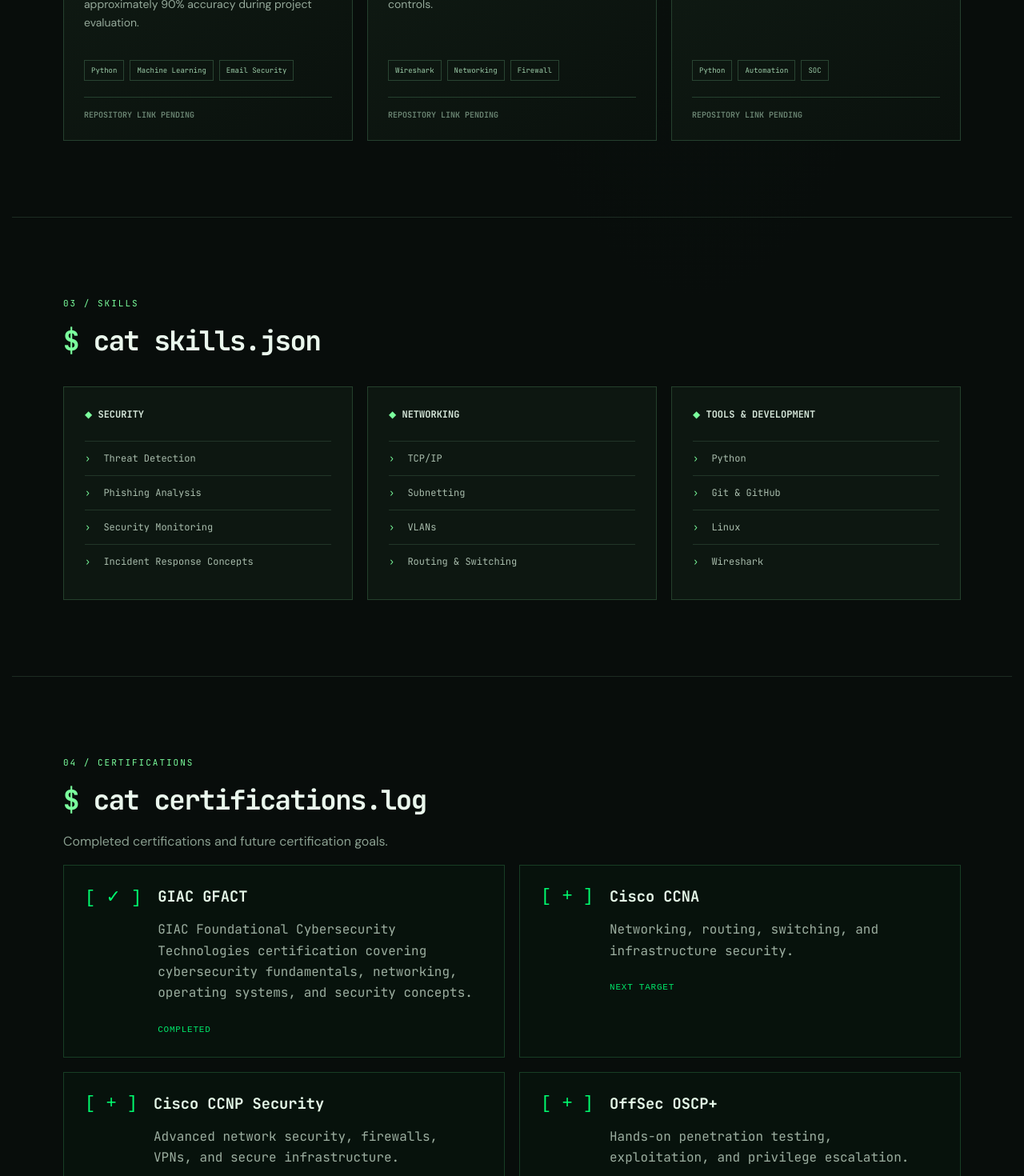
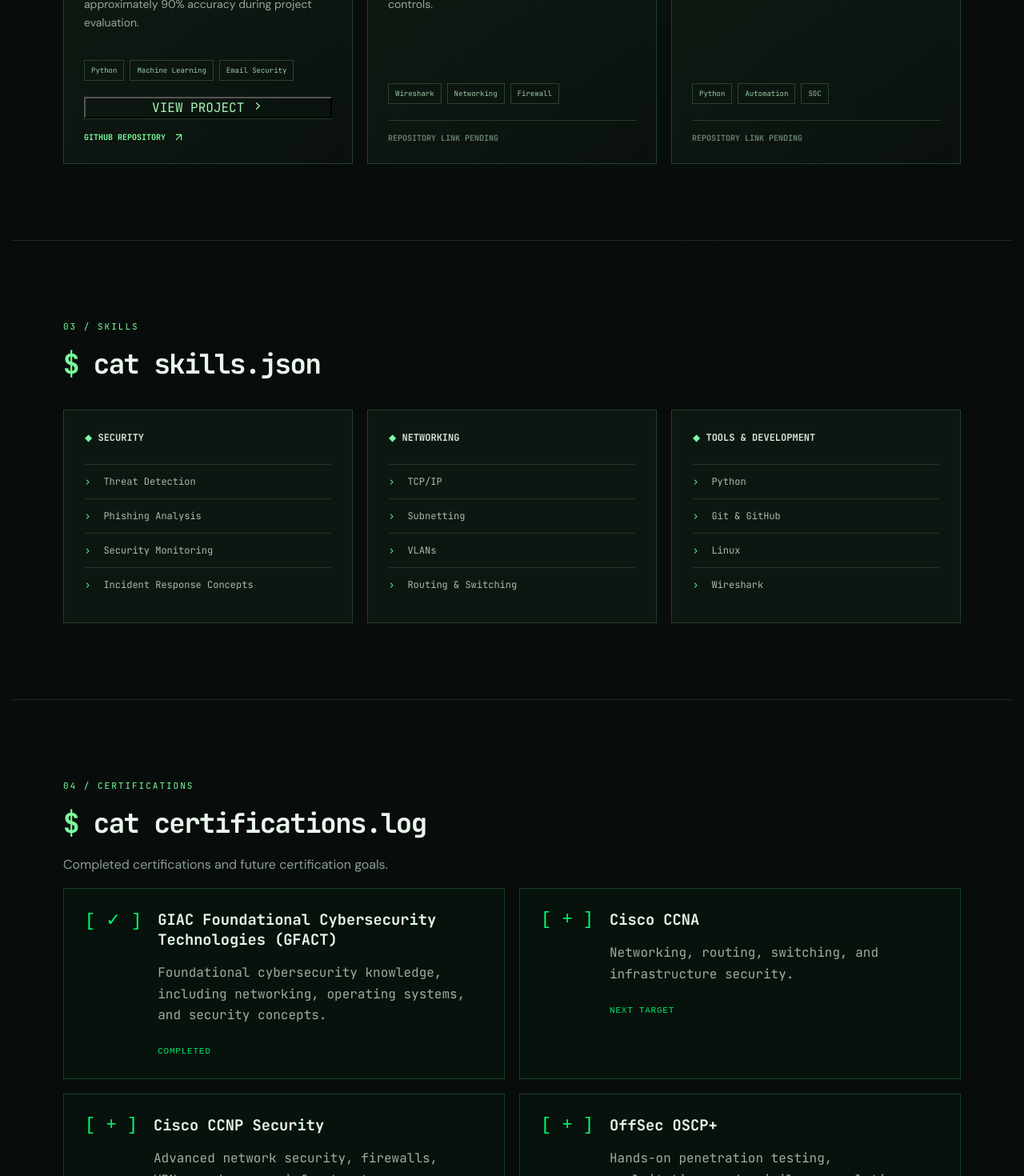
Before and after one commit to ReeceWasTaken/portfolio-reece, a React (Vite) app: page / in a window 1280 px wide. Shown: the part 1960-3430 px from the top of the page at 80% size. Built offline with nearby package versions, Linux system fonts and the light colour scheme.

Commit message:
Add files via upload

```diff
--- a/src/data.js
+++ b/src/data.js
@@ -1,3 +1,4 @@
+// Public profile details displayed throughout the portfolio.
 export const profile = {
   name: 'Reece',
   handle: 'security@portfolio',
@@ -6,58 +7,28 @@ export const profile = {
   github: 'https://github.com/ReeceWasTaken',
   linkedin: 'https://www.linkedin.com/in/reece-ludlow/',
   email: 'reeceludlow51802@gmail.com',
-  resume: '',
+  resume: '', // Add your resume URL when ready.
 };
 
-// Portfolio projects
+// Featured and planned projects.
 export const projects = [
-  {
-    name: 'PhishHook',
-    type: 'THREAT DETECTION',
-    status: 'FEATURED',
-    description: 'Hybrid AI phishing detection project using a three-model voting approach. Reported approximately 90% accuracy during project evaluation.',
-    tags: ['Python', 'Machine Learning', 'Email Security'],
-    link: '',
-  },
-  {
-    name: 'Network Defense Lab',
-    type: 'NETWORK SECURITY',
-    status: 'PLANNED',
-    description: 'A future hands-on lab documenting network segmentation, traffic analysis, and defensive controls.',
-    tags: ['Wireshark', 'Networking', 'Firewall'],
-    link: '',
-  },
-  {
-    name: 'Security Automation',
-    type: 'BLUE TEAM',
-    status: 'PLANNED',
-    description: 'A future project for automating repetitive security analysis and incident triage workflows.',
-    tags: ['Python', 'Automation', 'SOC'],
-    link: '',
-  },
+  { name: 'PhishHook', type: 'THREAT DETECTION', status: 'FEATURED', description: 'Hybrid AI phishing detection project using a three-model voting approach. Reported approximately 90% accuracy during project evaluation.', tags: ['Python', 'Machine Learning', 'Email Security'], link: 'https://github.com/ReeceWasTaken/PhishHook' },
+  { name: 'Network Defense Lab', type: 'NETWORK SECURITY', status: 'PLANNED', description: 'A future hands-on lab documenting network segmentation, traffic analysis, and defensive controls.', tags: ['Wireshark', 'Networking', 'Firewall'], link: '' },
+  { name: 'Security Automation', type: 'BLUE TEAM', status: 'PLANNED', description: 'A future project for automating repetitive security analysis and incident triage workflows.', tags: ['Python', 'Automation', 'SOC'], link: '' },
 ];
 
-// Technical skills
+// Skills displayed in the skills section.
 export const skills = [
-  {
-    group: 'SECURITY',
-    items: ['Threat Detection', 'Phishing Analysis', 'Security Monitoring', 'Incident Response Concepts'],
-  },
-  {
-    group: 'NETWORKING',
-    items: ['TCP/IP', 'Subnetting', 'VLANs', 'Routing & Switching'],
-  },
-  {
-    group: 'TOOLS & DEVELOPMENT',
-    items: ['Python', 'Git & GitHub', 'Linux', 'Wireshark'],
-  },
+  { group: 'SECURITY', items: ['Threat Detection', 'Phishing Analysis', 'Security Monitoring', 'Incident Response Concepts'] },
+  { group: 'NETWORKING', items: ['TCP/IP', 'Subnetting', 'VLANs', 'Routing & Switching'] },
+  { group: 'TOOLS & DEVELOPMENT', items: ['Python', 'Git & GitHub', 'Linux', 'Wireshark'] },
 ];
 
-// Certifications and future goals
+// Completed certification first, followed by future certification goals.
 export const certificationRoadmap = [
   {
-    name: 'GIAC GFACT',
-    description: 'GIAC Foundational Cybersecurity Technologies certification covering cybersecurity fundamentals, networking, operating systems, and security concepts.',
+    name: 'GIAC Foundational Cybersecurity Technologies (GFACT)',
+    description: 'Foundational cybersecurity knowledge, including networking, operating systems, and security concepts.',
     status: 'Completed',
   },
   {
--- a/src/main.jsx
+++ b/src/main.jsx
@@ -74,16 +74,56 @@ function TerminalPanel({ onNavigate }) {
 function App() {
   const navigate = id => document.getElementById(id)?.scrollIntoView({ behavior: 'smooth', block: 'start' });
   const [menu, setMenu] = useState(false);
+  // Project detail pages use a URL hash, so GitHub Pages needs no router configuration.
+  const [activeProject, setActiveProject] = useState(() => window.location.hash === '#project/phishhook' ? 'phishhook' : null);
+  useEffect(() => {
+    const syncProject = () => setActiveProject(window.location.hash === '#project/phishhook' ? 'phishhook' : null);
+    window.addEventListener('hashchange', syncProject);
+    return () => window.removeEventListener('hashchange', syncProject);
+  }, []);
+  const openProject = () => { window.location.hash = 'project/phishhook'; window.scrollTo(0, 0); };
+  const closeProject = () => { window.location.hash = 'projects'; setActiveProject(null); setTimeout(() => navigate('projects'), 0); };
   return <div className="site">
     {/* Top navigation; mobile menu uses the menu state. */}
     <header className="topbar"><a className="brand" href="#home"><span className="brand-mark">&gt;_</span> {profile.name.toLowerCase()}<span className="green">.sec</span></a><nav className={menu ? 'nav open' : 'nav'}>{['about', 'projects', 'skills', 'certifications', 'contact'].map(x => <a key={x} href={'#'+x} onClick={() => setMenu(false)}><span className="green">/</span>{x}</a>)}</nav><button className="menu-toggle" aria-label="Toggle navigation" onClick={() => setMenu(!menu)}>☰</button><span className="availability"><span className="live-dot"/> OPEN TO OPPORTUNITIES</span></header>
-    <main>
+    {activeProject === 'phishhook' ? (
+      // Standalone PhishHook detail view. No new React dependencies required.
+      <main className="project-detail section content-section" style={{maxWidth: 1100, margin: '0 auto', paddingTop: 100}}>
+        <button className="secondary" onClick={closeProject}>← BACK TO PROJECTS</button>
+        <div className="section-head" style={{marginTop: 32}}>
+          <span className="section-number">01 / FEATURED PROJECT · THREAT DETECTION</span>
+          <h2><span className="green">$</span> cat projects/phishhook.md</h2>
+          <p>PhishHook — Hybrid AI-powered phishing email detection</p>
+        </div>
+        <p className="lead">A research prototype for identifying phishing emails using a three-model voting approach.</p>
+        <div className="tags" style={{marginBottom: 24}}><span>Python</span><span>Machine Learning</span><span>Email Security</span></div>
+        <div className="about-grid">
+          <div>
+            <h3 className="green">// PROJECT OVERVIEW</h3>
+            <p>PhishHook combines multiple classification approaches to evaluate suspicious emails. The goal is to explore how model agreement can support phishing detection.</p>
+            <h3 className="green">// DETECTION APPROACH</h3>
+            <p>The project uses a TF-IDF and logistic regression classifier alongside OpenAI and Gemini model-based assessments. Their outputs are combined through a two-out-of-three majority vote.</p>
+            <h3 className="green">// EVALUATION</h3>
+            <p>Approximately 90% classification accuracy was reported during project evaluation. See the repository for methodology, code, and supporting details.</p>
+            <h3 className="green">// SOURCE CODE</h3>
+            <a className="project-link" href="https://github.com/ReeceWasTaken/PhishHook" target="_blank" rel="noreferrer">VIEW GITHUB REPOSITORY <ArrowUpRight size={16}/></a>
+          </div>
+          <div className="info-panel">
+            <div className="panel-title"><Shield size={16}/> PROJECT.DATA</div>
+            <div className="info-row"><span>PROJECT</span><strong>PhishHook</strong></div>
+            <div className="info-row"><span>DOMAIN</span><strong>Phishing Detection</strong></div>
+            <div className="info-row"><span>METHOD</span><strong>Three-Model Voting</strong></div>
+            <div className="info-row"><span>STATUS</span><strong className="green">Published on GitHub</strong></div>
+          </div>
+        </div>
+      </main>
+    ) : <main>
       {/* Hero and interactive terminal. */}
       <section id="home" className="hero section"><div className="hero-copy"><div className="eyebrow"><span className="green">//</span> SYSTEM ACCESS GRANTED <span className="line"/></div><p className="hero-kicker">HELLO WORLD, I'M</p><h1>{profile.name}<span className="green">.</span></h1><div className="title-line"><span className="green">&gt;</span> {profile.title}<span className="cursor">_</span></div><p className="hero-summary">{profile.summary}</p><div className="actions"><button className="primary" onClick={() => navigate('projects')}>EXPLORE PROJECTS <ArrowUpRight size={16}/></button><button className="secondary" onClick={() => navigate('contact')}>CONTACT ME <ChevronRight size={16}/></button></div><div className="system-strip"><span><span className="green">●</span> SECURITY CONSOLE</span><span>PORTFOLIO / V2.0</span><span>STATUS: ONLINE</span></div><div className="hero-meta"><span><span className="green">●</span> BUILDING & LEARNING</span><span>BASED IN THE USA</span></div></div><div className="hero-terminal"><div className="terminal-label"><Terminal size={15}/> INTERACTIVE SHELL <span>v2.0</span></div><TerminalPanel onNavigate={navigate}/><div className="terminal-hint">TIP: TRY <code>help</code>, <code>status</code> OR <code>education</code></div></div></section>
       {/* Background and education summary. */}
       <section id="about" className="section content-section"><div className="section-head"><span className="section-number">01 / ABOUT</span><h2><span className="green">$</span> cat about_me.txt</h2></div><div className="about-grid"><div><p className="lead">Cybersecurity isn't just what I studied. It's what I build.</p><p>I'm a cybersecurity graduate interested in network defense, security operations, and developing tools that make systems safer. I enjoy translating theory into hands-on projects and documenting what I learn along the way.</p><p>My portfolio highlights practical work, including an AI-assisted phishing detection system, as well as ongoing networking and defensive security projects.</p></div><div className="info-panel"><div className="panel-title"><Shield size={16}/> PROFILE.DATA</div><div className="info-row"><span>EDUCATION</span><strong>B.S. Cybersecurity</strong></div><div className="info-row"><span>ACADEMIC HONORS</span><strong>Cum Laude</strong></div><div className="info-row"><span>FOCUS</span><strong>Blue Team / Networking</strong></div><div className="info-row"><span>STATUS</span><strong className="green">Open to Opportunities</strong></div></div></div></section>
       {/* Project cards loaded from src/data.js. */}
-      <section id="projects" className="section content-section"><div className="section-head"><span className="section-number">02 / PROJECTS</span><h2><span className="green">$</span> ls ./projects/</h2><p>Selected builds and planned labs. Project links will activate when repository URLs are added.</p></div><div className="project-grid">{projects.map((project, i) => <article className="project-card" key={project.name}><div className="project-top"><span className="project-index">0{i+1} / {project.type}</span><span className={project.status === 'PLANNED' ? 'status planned' : 'status'}>{project.status}</span></div><div className="project-symbol"><Cpu size={25}/></div><h3>{project.name}</h3><p>{project.description}</p><div className="tags">{project.tags.map(tag => <span key={tag}>{tag}</span>)}</div>{project.link ? <a className="project-link" href={project.link} target="_blank" rel="noreferrer">VIEW REPOSITORY <ArrowUpRight size={15}/></a> : <span className="project-link inactive">REPOSITORY LINK PENDING</span>}</article>)}</div></section>
+      <section id="projects" className="section content-section"><div className="section-head"><span className="section-number">02 / PROJECTS</span><h2><span className="green">$</span> ls ./projects/</h2><p>Selected builds and planned labs. Featured work and planned labs. Explore PhishHook or view its source code on GitHub.</p></div><div className="project-grid">{projects.map((project, i) => <article className="project-card" key={project.name}><div className="project-top"><span className="project-index">0{i+1} / {project.type}</span><span className={project.status === 'PLANNED' ? 'status planned' : 'status'}>{project.status}</span></div><div className="project-symbol"><Cpu size={25}/></div><h3>{project.name}</h3><p>{project.description}</p><div className="tags">{project.tags.map(tag => <span key={tag}>{tag}</span>)}</div>{project.name === 'PhishHook' && <button className="secondary" onClick={openProject}>VIEW PROJECT <ChevronRight size={15}/></button>}{project.link ? <a className="project-link" href={project.link} target="_blank" rel="noreferrer">GITHUB REPOSITORY <ArrowUpRight size={15}/></a> : <span className="project-link inactive">REPOSITORY LINK PENDING</span>}</article>)}</div></section>
       {/* Technical skills loaded from src/data.js. */}
       <section id="skills" className="section content-section"><div className="section-head"><span className="section-number">03 / SKILLS</span><h2><span className="green">$</span> cat skills.json</h2></div><div className="skills-grid">{skills.map(group => <div className="skill-panel" key={group.group}><div className="skill-title"><span className="green">◆</span> {group.group}</div>{group.items.map(item => <div className="skill-item" key={item}><span className="green">›</span> {item}</div>)}</div>)}</div></section>
       {/* Certification cards are generated from src/data.js, including completed credentials. */}
@@ -108,7 +148,7 @@ function App() {
       </section>
       {/* Contact links; resume appears only when profile.resume has a URL. */}
       <section id="contact" className="section content-section contact-section"><div className="section-head"><span className="section-number">05 / CONTACT</span><h2><span className="green">$</span> ./connect.sh</h2></div><p className="lead">Let's build something secure.</p><p>Interested in connecting about cybersecurity, security engineering, or technical opportunities? Reach out below.</p><div className="contact-links"><a href={'mailto:'+profile.email}><Mail size={18}/> EMAIL <ArrowUpRight size={16}/></a><a href={profile.github} target="_blank" rel="noreferrer"><Github size={18}/> GITHUB <ArrowUpRight size={16}/></a><a href={profile.linkedin} target="_blank" rel="noreferrer"><Linkedin size={18}/> LINKEDIN <ArrowUpRight size={16}/></a>{profile.resume && <a href={profile.resume} target="_blank" rel="noreferrer"><Download size={18}/> RESUME <ArrowUpRight size={16}/></a>}</div></section>
-    </main>
+    </main>}
     {/* Footer and back-to-top link. */}
     <footer><span><span className="green">&gt;_</span> {profile.name.toLowerCase()}.sec</span><span>BUILT WITH REACT · DEPLOYED ON GITHUB PAGES</span><a href="#home">BACK TO TOP ↑</a></footer>
   </div>;
```
